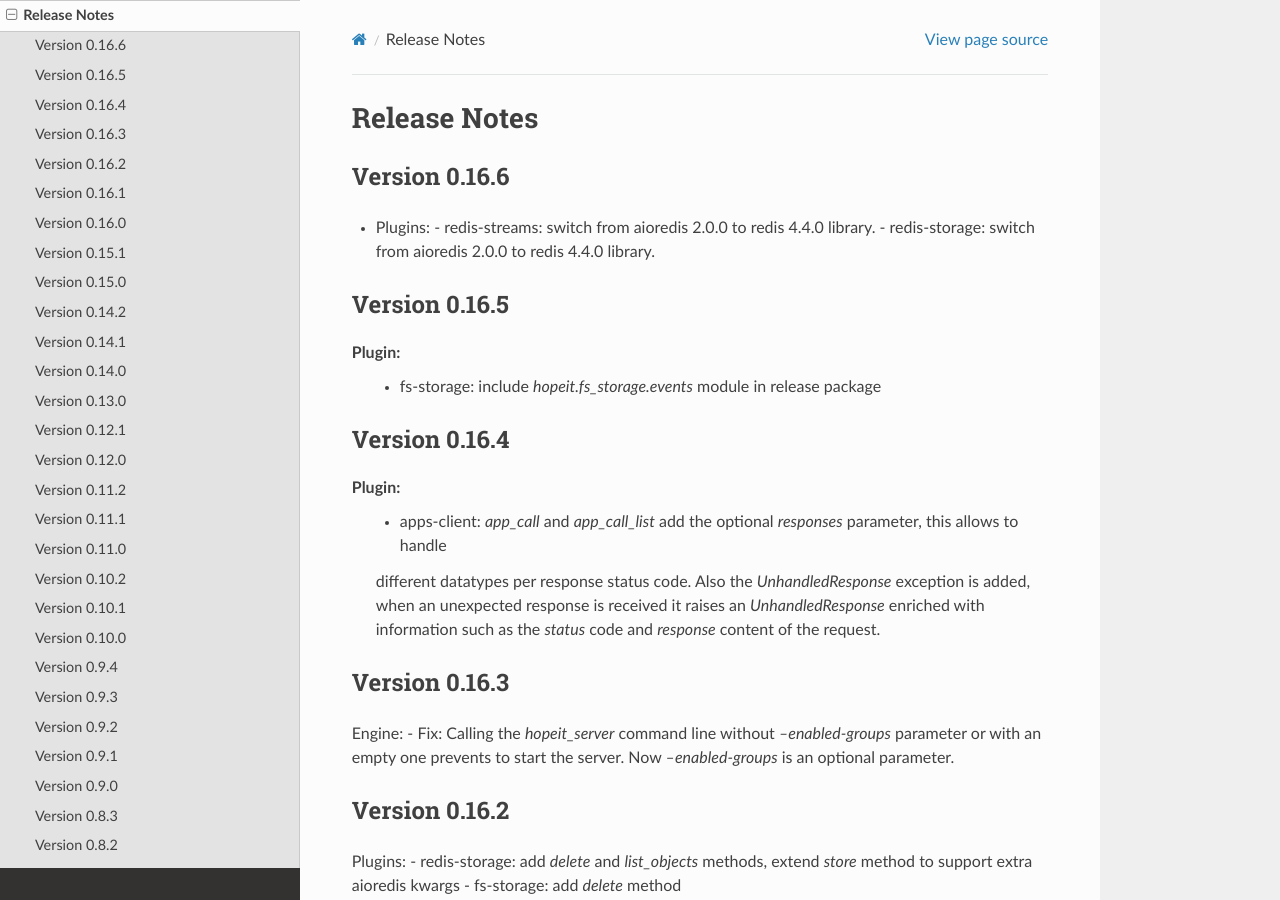
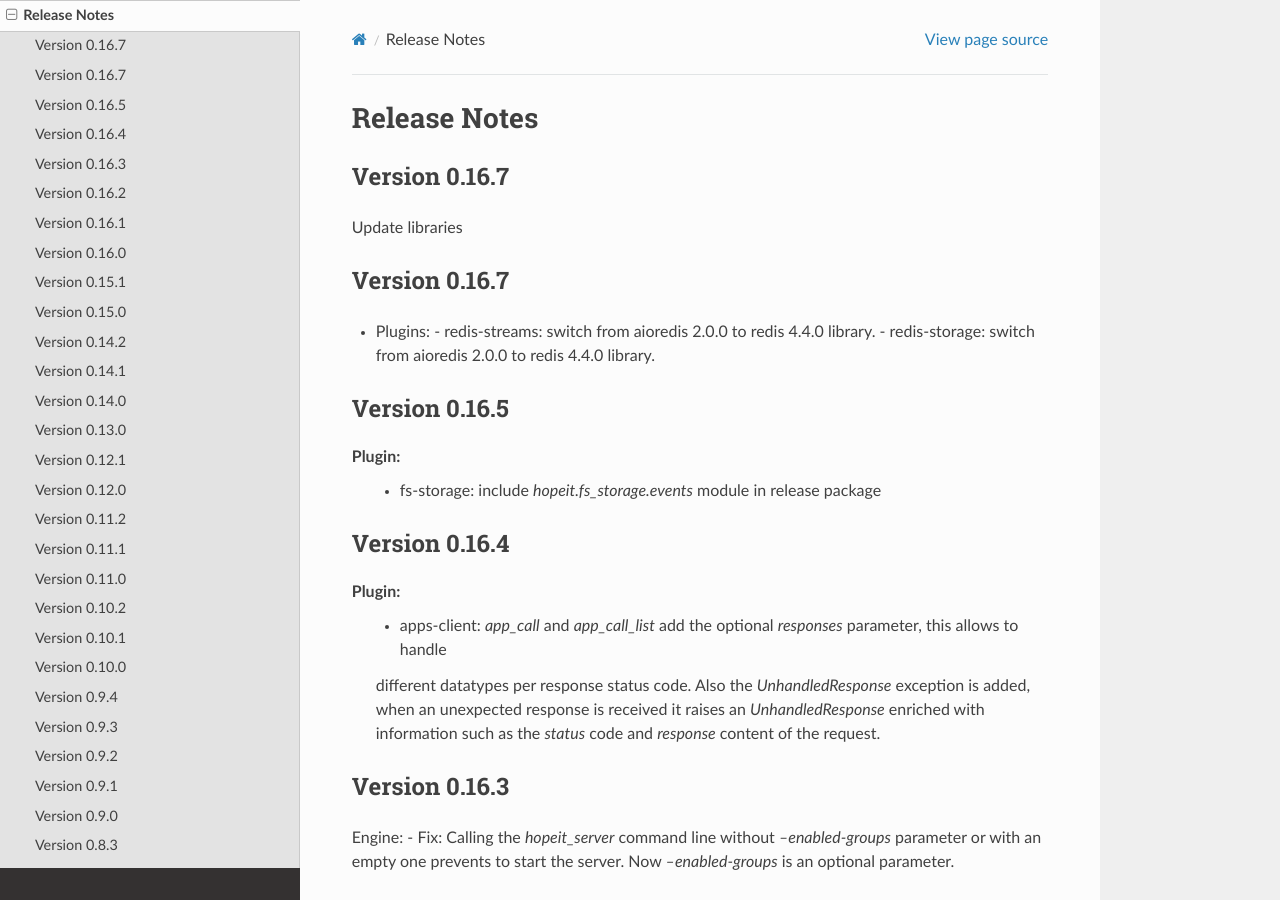
Before and after one commit to hopeit-git/hopeit.engine, a Sphinx documentation site: the page built from docs/source/release-notes.rst, in a window 1280 px wide and 900 px high. Built offline with Sphinx 7.4.7 and the Read the Docs theme 2.0.0, drawn with Linux system fonts in a browser that asks for light colours; pages that are not in the unit, such as notebooks, are missing from menus.

Commit message:
update depndencies

```diff
--- a/docs/source/release-notes.rst
+++ b/docs/source/release-notes.rst
@@ -1,7 +1,12 @@
 Release Notes
 =============
 
-Version 0.16.6
+Version 0.16.7
+______________
+Update libraries
+
+
+Version 0.16.7
 ______________
 - Plugins:
   - redis-streams: switch from aioredis 2.0.0 to redis 4.4.0 library.
--- a/engine/src/hopeit/server/version.py
+++ b/engine/src/hopeit/server/version.py
@@ -8,7 +8,7 @@ import os
 import sys
 
 ENGINE_NAME = "hopeit.engine"
-ENGINE_VERSION = "0.16.6"
+ENGINE_VERSION = "0.16.7"
 
 # Major.Minor version to be used in App versions and Api endpoints for Apps/Plugins
 APPS_API_VERSION = '.'.join(ENGINE_VERSION.split('.')[0:2])
```
Also changed, not shown: 8 other files.
